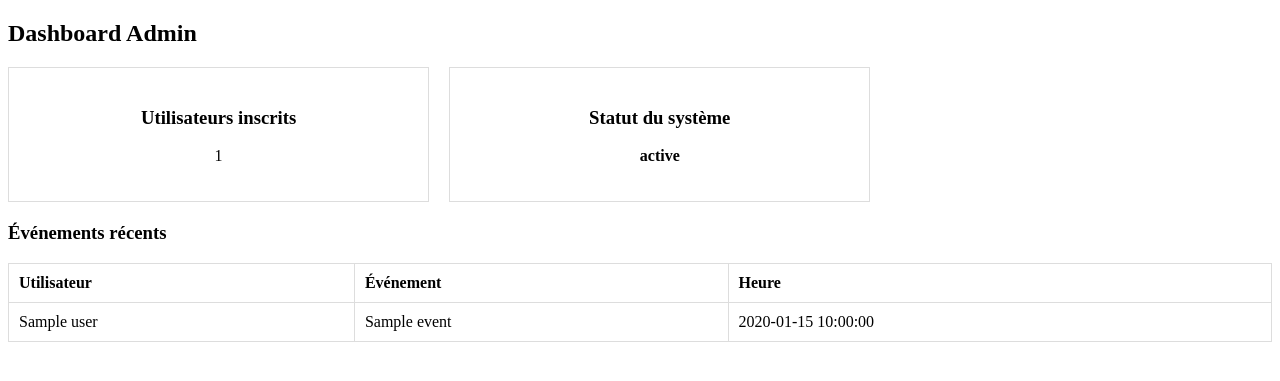
After one commit to Greta-Ardeche-Drome/SecureHub, a Flask app: template Frontend/templates/admin_dashboard.html in a window 1280 px wide. The commit adds this page. Shown: the top 381 px of the page. Run offline with Flask 3, Linux system fonts and the light colour scheme; the template is opened without the code that fills it: most values are stand-ins (such as "Sample title", 1, 10 or a date in 2020).

Commit message:
fix app.py database.py admin_dashboard.html: part 1 to add a dashboard administration feat Nolwenn

```diff
--- a/Backend/app.py
+++ b/Backend/app.py
@@ -1,7 +1,8 @@
 from flask import Flask, render_template, redirect, url_for, request, session, flash, jsonify
-from database import init_db, get_user_by_name, add_test, get_all_users, add_user, update_user, get_user_by_id, delete_user
+from database import init_db, get_user_by_name, add_test, get_all_users, add_user, update_user, get_user_by_id, delete_user, get_all_users_count, check_system_status, get_recent_events, log_event
 from werkzeug.security import check_password_hash
 from totp_utils import generate_totp
+from datetime import datetime
 import os
 
 app = Flask(__name__, template_folder='../Frontend/templates')
@@ -28,6 +29,8 @@ def login():
             session['user_id'] = user['id']
             session['username'] = user['name']
             session['role'] = user['role']
+            log_event(user['id'], "Authentification réussie")
+
             role = user['role']
             if role == 'admin':
                 flash('Connexion réussie en tant qu’administrateur.', 'success')
@@ -36,6 +39,12 @@ def login():
                 flash('Connexion réussie en tant qu’utilisateur.', 'success')
                 return redirect(url_for('user_page'))
         else:
+            if user:
+                log_event(user['id'], "Erreur d'authentification")
+            else:
+                # Si l'utilisateur n'existe pas, on peut loguer un échec générique
+                log_event(None, "Tentative d'authentification échouée : utilisateur inconnu")
+
             flash('Nom d’utilisateur ou mot de passe incorrect', 'error')
 
     return render_template('login.html')
@@ -117,6 +126,23 @@ def delete_user_page(user_id):
     flash("Utilisateur supprimé avec succès.", 'success')
     return redirect(url_for('admin_users'))
 
+@app.route('/admin/dashboard')
+def dashboard():
+    if 'role' not in session or session['role'] != 'admin':
+        flash("Accès interdit.", 'error')
+        return redirect(url_for('login'))
+
+    # Récupérer le nombre d'utilisateurs inscrits
+    users_count = get_all_users_count()
+
+    # Vérification du statut global du système
+    system_status = check_system_status()
+
+    # Récupérer les événements récents
+    recent_events = get_recent_events()
+
+    return render_template('admin_dashboard.html', users_count=users_count, system_status=system_status, recent_events=recent_events)
+
 @app.route('/totp-code')
 def get_totp_code():
     if 'username' not in session:
--- a/Backend/database.py
+++ b/Backend/database.py
@@ -14,10 +14,21 @@ strSQLCreate = """
         );
         """
 
+strSQLCreateEvents = """
+    CREATE TABLE IF NOT EXISTS events (
+        id INTEGER PRIMARY KEY,
+        user_id INTEGER,
+        event TEXT,
+        timestamp TIMESTAMP DEFAULT CURRENT_TIMESTAMP,
+        FOREIGN KEY(user_id) REFERENCES users(id)
+    );
+"""
+
 def init_db():
     # Créer la table 'users' si elle n'existe pas
     with db.connect() as conn:
         conn.execute(text(strSQLCreate))
+        conn.execute(text(strSQLCreateEvents))
         conn.commit()
 
 def insert_user(name, password):
@@ -98,3 +109,31 @@ def delete_user(user_id):
             {"id": user_id}
         )
         conn.commit()
+
+def get_all_users_count():
+    """Retourne le nombre total d'utilisateurs inscrits."""
+    with db.connect() as conn:
+        result = conn.execute(text("SELECT COUNT(*) FROM users"))
+        return result.scalar()  # Renvoie le nombre d'utilisateurs
+
+def check_system_status():
+    """Vérifie l'état du système, comme les erreurs de synchronisation."""
+    # Exemple simple : vérifier si la base de données est accessible
+    try:
+        with db.connect() as conn:
+            conn.execute(text("SELECT 1"))
+        return "Système opérationnel"
+    except Exception as e:
+        return f"Erreur : {str(e)}"
+
+def get_recent_events():
+    """Récupère les derniers événements liés à l'authentification."""
+    with db.connect() as conn:
+        result = conn.execute(text("SELECT * FROM events ORDER BY timestamp DESC LIMIT 5"))
+        return [dict(row) for row in result]
+
+def log_event(user_id, event):
+    """Enregistre un événement dans la base de données."""
+    with db.connect() as conn:
+        conn.execute(text("INSERT INTO events (user_id, event) VALUES (:user_id, :event)"),
+                     {"user_id": user_id, "event": event})
--- /dev/null
+++ b/Frontend/templates/admin_dashboard.html
@@ -0,0 +1,72 @@
+<!DOCTYPE html>
+<html lang="fr">
+<head>
+    <meta charset="UTF-8">
+    <meta name="viewport" content="width=device-width, initial-scale=1.0">
+    <title>Dashboard Admin</title>
+    <style>
+        .dashboard {
+            display: flex;
+            flex-wrap: wrap;
+            gap: 20px;
+        }
+        .dashboard-item {
+            border: 1px solid #ddd;
+            padding: 20px;
+            width: 30%;
+            text-align: center;
+        }
+        .status {
+            font-weight: bold;
+        }
+        .recent-events {
+            width: 100%;
+            margin-top: 20px;
+        }
+        table {
+            width: 100%;
+            border-collapse: collapse;
+        }
+        th, td {
+            padding: 10px;
+            border: 1px solid #ddd;
+            text-align: left;
+        }
+    </style>
+</head>
+<body>
+    <h2>Dashboard Admin</h2>
+    <div class="dashboard">
+        <div class="dashboard-item">
+            <h3>Utilisateurs inscrits</h3>
+            <p>{{ users_count }}</p>
+        </div>
+        <div class="dashboard-item">
+            <h3>Statut du système</h3>
+            <p class="status">{{ system_status }}</p>
+        </div>
+    </div>
+
+    <div class="recent-events">
+        <h3>Événements récents</h3>
+        <table>
+            <thead>
+                <tr>
+                    <th>Utilisateur</th>
+                    <th>Événement</th>
+                    <th>Heure</th>
+                </tr>
+            </thead>
+            <tbody>
+                {% for event in recent_events %}
+                    <tr>
+                        <td>{{ event['user'] }}</td>
+                        <td>{{ event['event'] }}</td>
+                        <td>{{ event['timestamp'] }}</td>
+                    </tr>
+                {% endfor %}
+            </tbody>
+        </table>
+    </div>
+</body>
+</html>
--- a/Frontend/templates/admin_page.html
+++ b/Frontend/templates/admin_page.html
@@ -26,6 +26,8 @@
     <p>Ce code est valable 30 secondes.</p>
     <button onclick="window.location.href='/admin/users'">Gérer les utilisateurs</button>
     <br><br>
+    <a href="/admin/dashboard"><button>Voir le Dashboard</button></a>
+    <br><br>
     <a href="/logout">Déconnexion</a>
 </body>
 </html>
```
Also changed, not shown: Backend/app.db.
